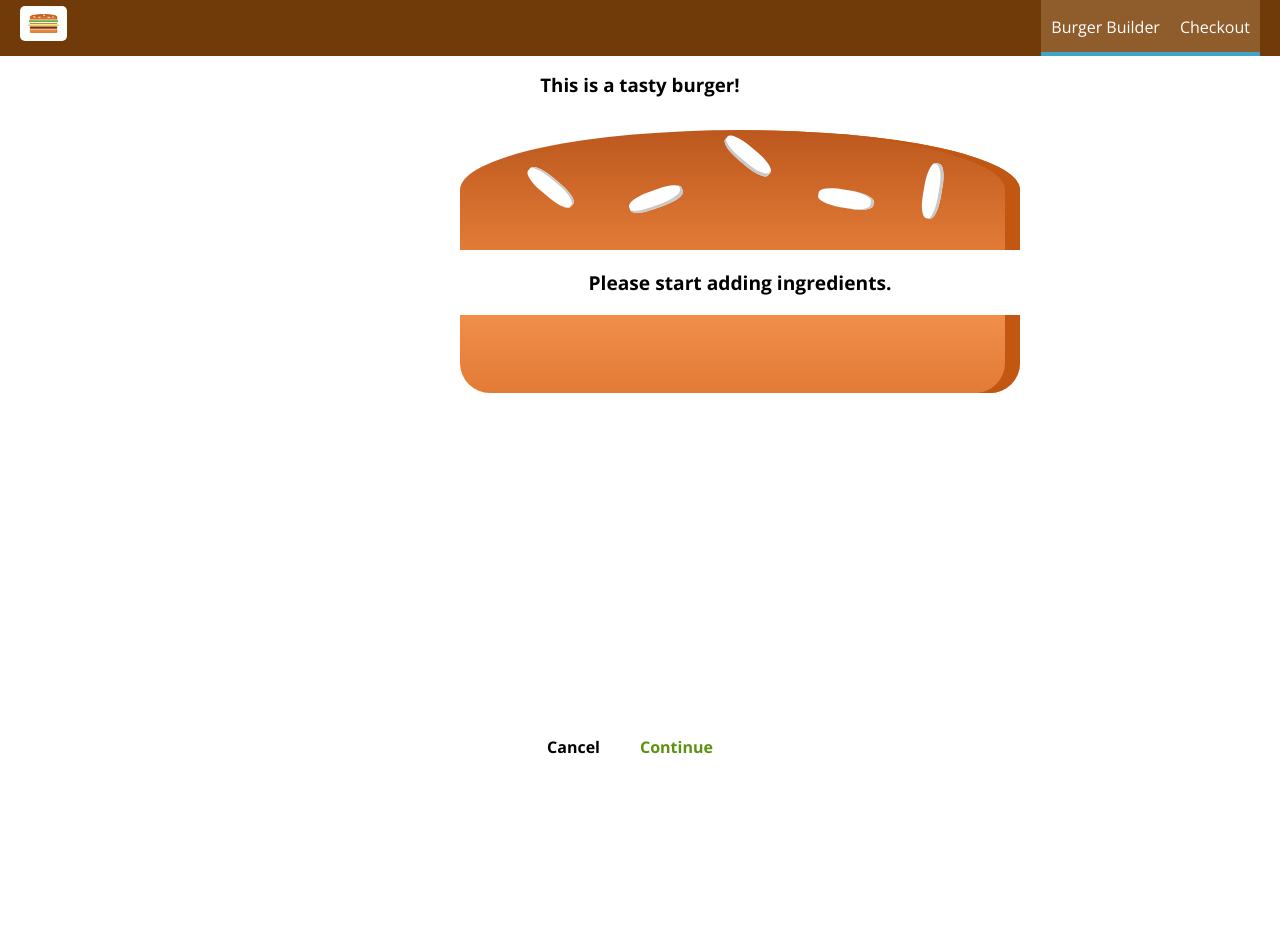
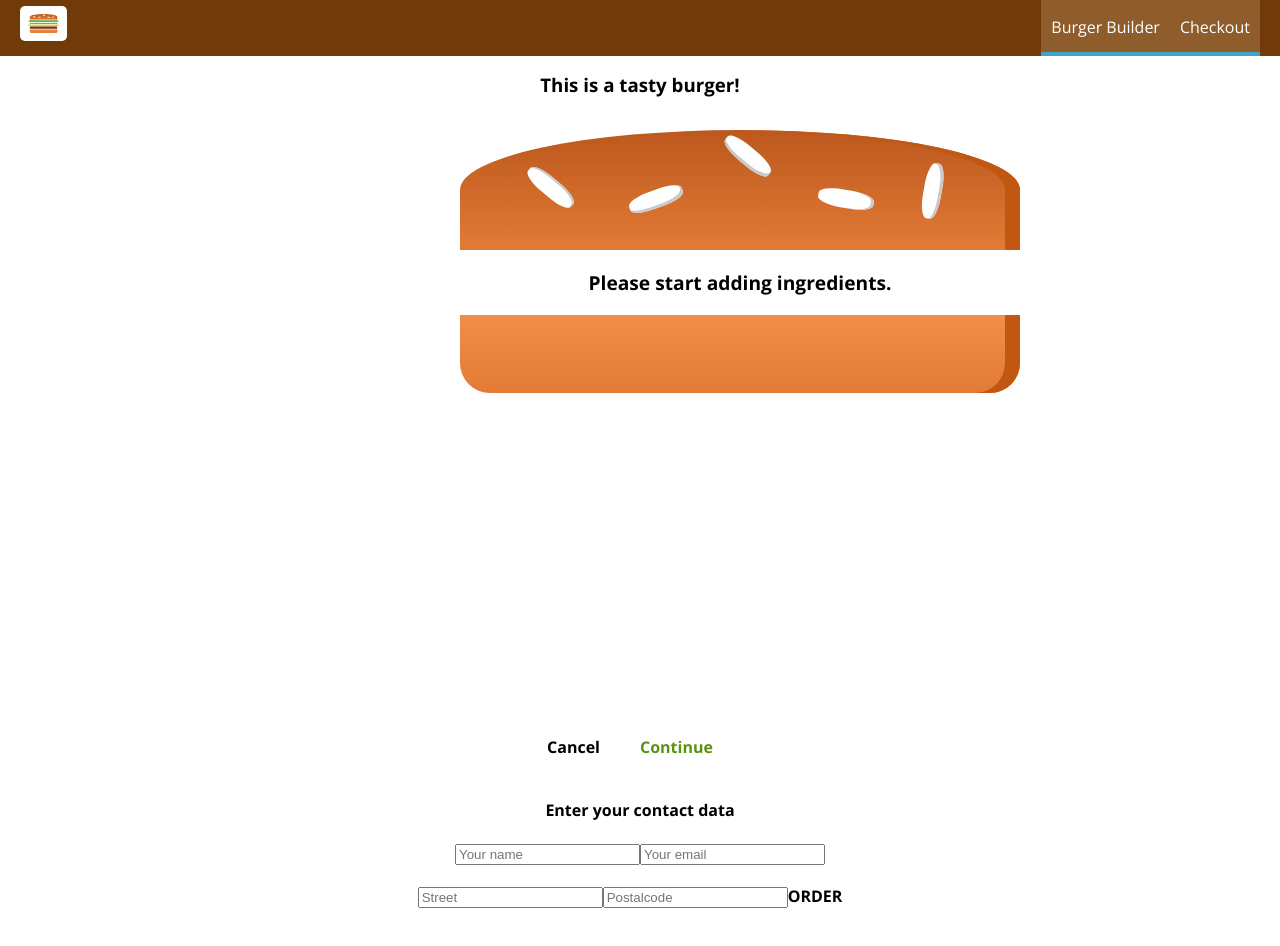
Before and after one commit to shubhamgupta2901/burgerbuilder-react, a React (Create React App) app: page /checkout in a window 1280 px wide. Both pictures are taken after a click on the button "Continue". Before the commit the page ends 800 px from the top, so only its background shows below. Built offline with nearby package versions, Linux system fonts and the light colour scheme.

Commit message:
Added ContactData as a nested route to Checkout Container

```diff
--- a/src/containers/Checkout/Checkout.js
+++ b/src/containers/Checkout/Checkout.js
@@ -1,7 +1,9 @@
 import React from 'react';
 import PropTypes from 'prop-types'
+import {Route} from 'react-router-dom';
+import queryString from 'query-string'
 import CheckoutSummary from '../../components/Order/CheckoutSummary/CheckoutSummary'
-import queryString from 'query-string'
+import ContactData from './ContactData/ContactData';
 class Checkout extends React.Component {
   constructor(props){
     super(props);
@@ -32,6 +34,7 @@ class Checkout extends React.Component {
               onCancel={this.onCancel}
               onContinue = {this.onContinue}
               />
+              <Route path={this.props.match.path + '/contact-data'} component = {ContactData}/>
         </div>
     );
   }
--- /dev/null
+++ b/src/containers/Checkout/ContactData/ContactData.js
@@ -0,0 +1,42 @@
+import React from 'react';
+import PropTypes from 'prop-types'
+import styles from './ContactData.module.css';
+import Button from '../../../components/UI/Button/Button'
+
+class ContactData extends React.Component {
+  constructor(props){
+    super(props);
+    console.log("ContactData consturctor")
+    this.state = {
+        name:'',
+        email: '',
+        address: {
+            street: '',
+            postalCode: '',
+        }
+    }
+  }
+
+  render(){
+    return (
+        <div className={styles.ContactData}>
+            <h4>Enter your contact data</h4>
+            <form>
+                <input type="text" name ="name" placeholder="Your name"></input>
+                <input type="email" name ="email" placeholder="Your email"></input>
+                <input type="text" name ="street" placeholder="Street"></input>
+                <input type="text" name ="postalCode" placeholder="Postalcode"></input>
+                <Button>ORDER</Button>
+            </form>
+        </div>
+    );
+  }
+}
+
+ContactData.propTypes ={
+}
+
+ContactData.defaultProps ={
+}
+
+export default ContactData;
--- /dev/null
+++ b/src/containers/Checkout/ContactData/ContactData.module.css
@@ -0,0 +1,12 @@
+.ContactData{
+    margin: 20px auto;
+    width: 80%;
+    text-align:center;
+}
+
+
+@media(min-width: 600px){
+    .ContactData{
+        width: 500px;
+    }
+}
```
